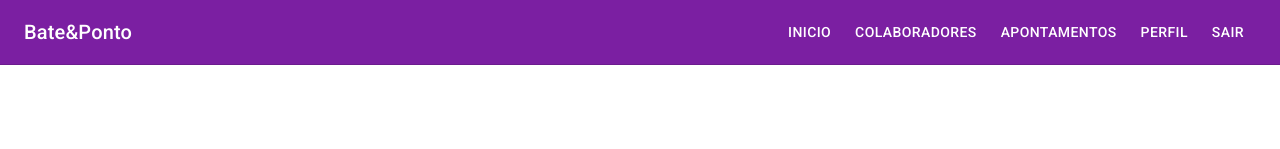
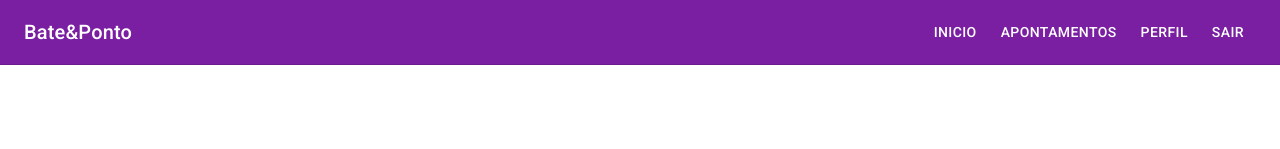
Before and after one commit to LuizeraDev/bate-ponto, a React (Create React App) app: page /colaborators in a window 1280 px wide. Shown: the top 149 px of the page. Built offline with nearby package versions, Linux system fonts and the light colour scheme; no server answers.

Commit message:
fix validation

```diff
--- a/src/components/Navbar.jsx
+++ b/src/components/Navbar.jsx
@@ -4,6 +4,8 @@ import { useState } from 'react';
 
 function Navbar() {
     const [anchorElNav, setAnchorElNav] = useState(null);
+
+    const isAdmin = localStorage.getItem('isAdmin');
 
     const handleOpenNavMenu = (event) => {
         setAnchorElNav(event.currentTarget);
@@ -36,6 +38,7 @@ function Navbar() {
                 >
                     Inicio
                 </Link>
+                { isAdmin === 'true' &&
                 <Link
                     variant="button"
                     color="inherit"
@@ -47,6 +50,7 @@ function Navbar() {
                 >
                     Colaboradores
                 </Link>
+                }
                 <Link
                     variant="button"
                     color="inherit"
```
